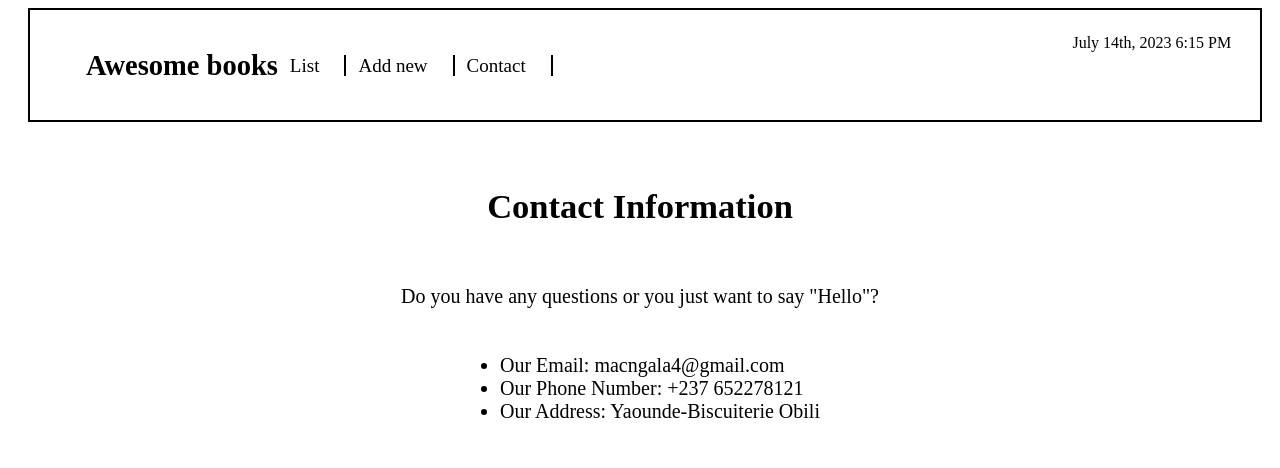
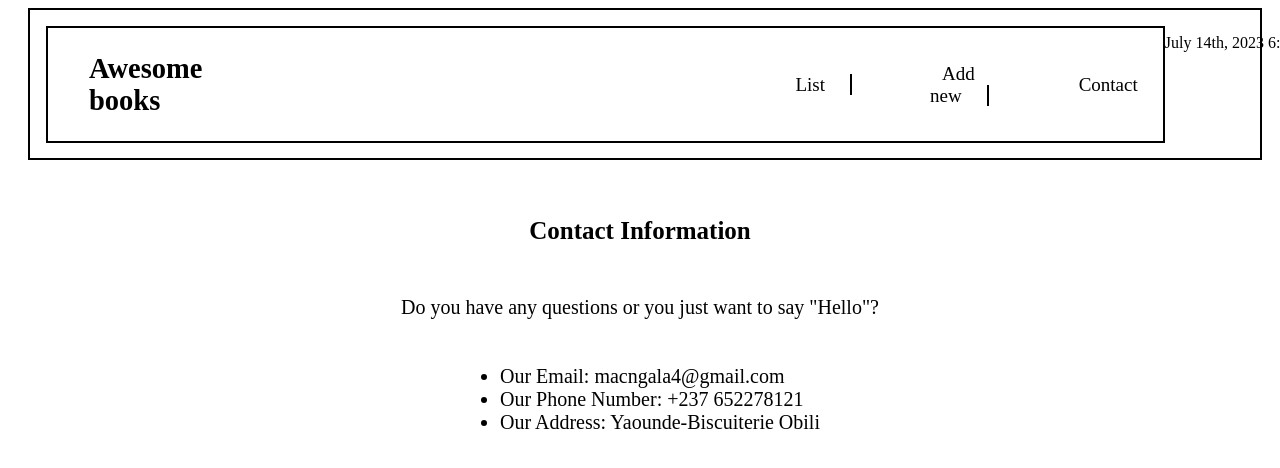
Before and after one commit to hydaline-code/Awesome_books, a website: page index.html in a window 1280 px wide. Both pictures are taken after a click on the link "Contact". Shown: the top 468 px of the page. Drawn offline with Linux system fonts and the light colour scheme.

Commit message:
Update styles.css

```diff
--- a/styles.css
+++ b/styles.css
@@ -1,15 +1,58 @@
 /* styles.css */
 
-.container {
-  max-width: 800px;
-  margin: 0 auto;
-  padding: 20px;
+.container-div {
+  display: flex;
+  justify-content: center;
+  align-items: center;
+  flex-direction: column;
+}
+
+#books {
+  list-style: none;
+  text-align: left;
+}
+
+#books > li {
+  text-align: left;
+}
+
+.store {
+  display: none;
+}
+
+.remove {
+  width: 20vw;
+}
+
+.add-book {
+  width: 100%;
+}
+
+form {
+  display: flex;
+  justify-content: center;
+  align-items: center;
+  flex-direction: column;
+  padding: 0px;
+}
+
+input {
+  width: 25%;
+}
+
+.add-book input[type="text"],
+#add {
+  margin-top: 0.5rem;
 }
 
 .nav-links {
   display: flex;
+  justify-content: flex-end;
+  flex-direction: row;
+  gap: 80px;
   align-items: center;
   margin-bottom: 15px;
+  border: 2px solid black;
 }
 
 .nav-links li,
@@ -22,53 +65,35 @@
 .nav-links li a {
   padding-right: 25px;
   border-right: 2px solid black;
-  margin-left: 12px;
-  color: black;
+  margin-right: -2px;
 }
 
-#con {
-  border-right: none;
-}
-
-.nav-links li a:active {
-  color: rgb(55, 65, 179);
-  text-decoration: none;
+.nav-links li a:hover {
+  color: rgb(247, 185, 36);
+  text-decoration: underline;
 }
 
 #current-time {
-  margin-left: auto;
-  margin-top: -2%;
-  margin-right: -180px;
-  width: 21%;
+  margin-left: 86%;
 }
 
 header {
   margin-left: 10px;
-  padding: 0 10px 0 10px;
+  padding: 0px 10px 0px 10px;
 }
 
-nav {
-  display: flex;
-  border: 2px solid;
-  justify-content: space-between;
-  padding: 0 16px;
+.nav-links span {
+  margin-right: 500px;
 }
 
-form {
-  display: none;
-  justify-content: center;
-  align-items: center;
-  flex-direction: column;
+.nav-links span li {
+  border: 1px solid white;
 }
 
-.titre h2 {
-  display: none;
-}
-
-.display-4 {
-  font-size: 2.5rem;
-  font-weight: bold;
-  margin-bottom: 20px;
+.container {
+  max-width: 800px;
+  margin: 0 auto;
+  padding: 20px;
 }
 
 .table {
@@ -104,11 +129,6 @@ form {
   text-align: center;
 }
 
-.add-book input[type="text"],
-.add-book button {
-  margin-bottom: 10px;
-}
-
 .line {
   border: none;
   border-top: 1px solid #ddd;
@@ -130,7 +150,6 @@ form {
   list-style: none;
   padding: 0;
   margin: 0;
-  border: 1px solid black;
 }
 
 #books tr:nth-child(odd) {
@@ -140,3 +159,34 @@ form {
 #books tr:nth-child(even) {
   background-color: #fff;
 }
+
+/* style2.css */
+
+.contact {
+  display: flex;
+  justify-content: center;
+  align-items: center;
+  flex-direction: column;
+  gap: 10px;
+}
+
+.cont-para p,
+.cont-heading h2,
+.cont-list ul li {
+  font-size: 25px;
+}
+
+/* style3.css */
+
+.contact {
+  display: flex;
+  justify-content: center;
+  align-items: center;
+  flex-direction: column;
+  gap: 10px;
+}
+.cont-para p,
+.cont-heading h2,
+.cont-list ul li {
+  font-size: 25px;
+}
```
